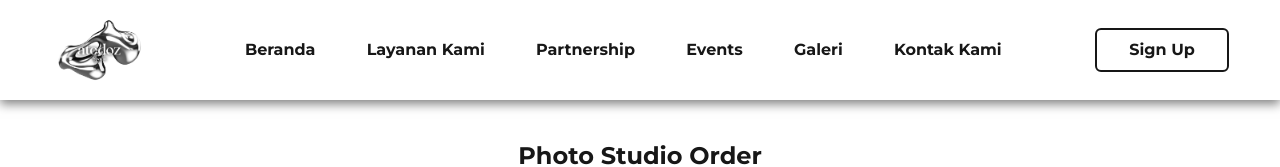
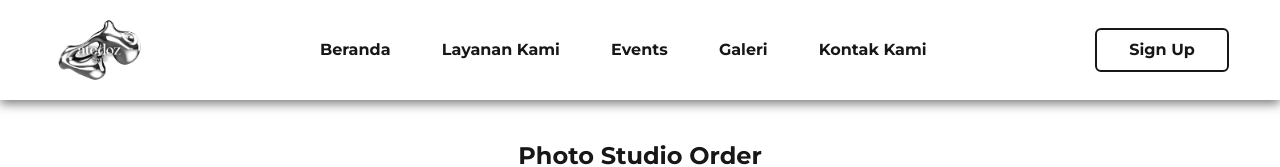
Before and after one commit to Foxvorism/atedoz-main, a Next.js app: page /order in a window 1280 px wide. Shown: the top 167 px of the page. Built offline with nearby package versions, Linux system fonts and the light colour scheme; no server answers.

Commit message:
refactor: Remove partnership

```diff
--- a/src/components/Navbar.tsx
+++ b/src/components/Navbar.tsx
@@ -12,7 +12,7 @@ const Navbar: React.FC = () => {
   const navigation = [
     { id: 1, name: "Beranda", href: "/" },
     { id: 2, name: "Layanan Kami", href: "/services" },
-    { id: 3, name: "Partnership", href: "/partnership" },
+    // { id: 3, name: "Partnership", href: "/partnership" },
     { id: 4, name: "Events", href: "/events" },
     { id: 5, name: "Galeri", href: "/gallery" },
     { id: 6, name: "Kontak Kami", href: "/contact" },
```
